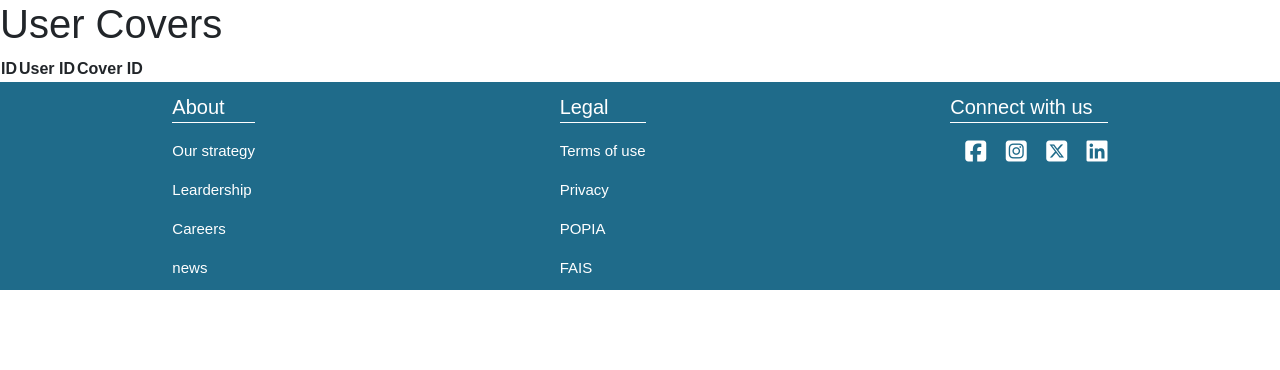
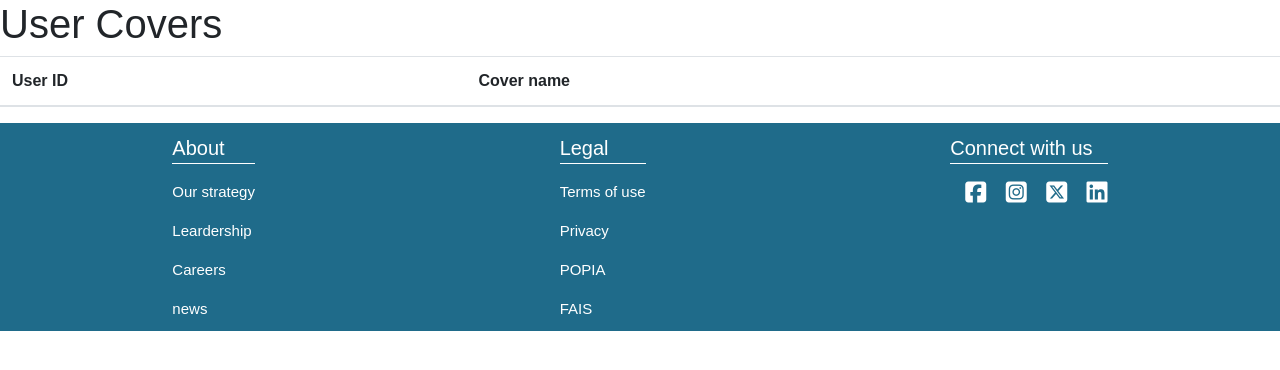
Before and after one commit to Thatom28/Python-project, a Flask app: page /success in a window 1280 px wide. Shown: the part 76-446 px from the top of the page. Run offline with Flask 3, Linux system fonts and the light colour scheme; lists and menus that the app fills with data are empty.

Commit message:
able to view cover name in database

```diff
--- a/routes/add_bp.py
+++ b/routes/add_bp.py
@@ -1,4 +1,4 @@
-from flask import Blueprint, render_template, request, flash
+from flask import Blueprint, render_template, request, flash, send_file
 from extensions import db
 from models.users import User
 from models.user_cover import User_Cover
@@ -14,25 +14,12 @@
 def policy_taken():
     if request.method == "POST":
         logger.info("User has posted to /user_covers route")
-        # userid = request.get["userId"]
-        # username = request.get["username"]
-        cover_id = request.form.get("cover_id")
-        cover_name = request.form.get("cover_name")
-
-        new_cover = User_Cover(cover_name=cover_name)
-        try:
-            db.session.add(new_cover)
-            db.session.commit()
-        except Exception as e:
-            logger.error(f"Failed to add cover to database: {e}")
-            db.session.rollback()  # Undo the change
-            flash("Cover not added")
-        return render_template("user_covers.html")
+        user_covers = User_Cover.query.all()
+        return render_template("user_covers.html", user_covers=user_covers)
 
     else:
-        user_policies = User_Cover.query.all()
-        data = [user_cover.to_dict() for user_cover, _ in user_policies]
-        return render_template("user_covers.html", user_covers=data)
+        user_covers = User_Cover.query.all()
+        return render_template("user_covers.html", user_covers=user_covers)
 
 
 # for the file upload
@@ -50,8 +37,9 @@
 # Adding the policy to the db
 @add_bp.route("/success")
 def create_user_policy():
-    data = {"cover_name": request.form.get("cover_name")}
-    new_cover = User_Cover(**data)
+    cover_name = request.form.get("cover_name")
+
+    new_cover = User_Cover(cover_name=cover_name)
     print(request.form.getlist("Accidents_cover"))
     try:
         db.session.add(new_cover)
@@ -66,8 +54,6 @@
 
 # --------------------------------------------------------
 # CREATE A TABLE FOR THIS
-
-
 @add_bp.route("/add_policy/<id>", methods=["GET", "POST"])
 def add_policy(id):
     car_insurance = Car_insurance.query.get(id)
@@ -82,19 +68,23 @@
         return render_template("add_policy.html")
 
 
-@add_bp.route("/delete_cover", methods=["POST"])
+@add_bp.route("/delete", methods=["POST"])
 def delete_cover_by_id():
-    id = request.form.get("cover_id")
     filter_cover = User_Cover.query.get(id)
     if filter_cover:
         try:
             db.session.delete(filter_cover)
             db.session.commit()
             flash("cover deleted")
-            return render_template("user_covers.html")
+            return render_template(
+                "user_covers.html",
+            )
         except Exception as e:
             db.session.rollback()
             return str(e)
     else:
         flash("cover not found")
         return render_template("user_covers.html")
+
+
+# ----------------------------------------------------------------
--- a/routes/calculation_bp.py
+++ b/routes/calculation_bp.py
@@ -1,8 +1,9 @@
-from flask import Blueprint, request, render_template
+from flask import Blueprint, request, render_template, flash
 import flask_login
 
 # from models.High_risk_areas import High_risk_areas
 from extensions import db
+from models.user_cover import User_Cover
 from datetime import datetime
 from sqlalchemy import exists
 from loguru import logger
@@ -23,6 +24,7 @@
         vehicle_model = request.form.get("vehicle_model")
         year_bought = request.form.get("year_bought")
         car_worth = request.form.get("car_worth")
+        cover_name = request.form.get("cover_name")
         risk_area = [area for area in high_risk_areas if area == location]
         currentYear = datetime.now().year
         if year_bought is not None:
@@ -66,6 +68,16 @@
                 amount = base_price * 2
             else:
                 amount = base_price
+        new_cover = User_Cover(cover_name=cover_name)
+        try:
+            db.session.add(new_cover)
+            db.session.commit()
+            # users_cover = User_Cover.query.all()
+            flash("Cover added successfully")
+        except Exception as e:
+            logger.error(f"Failed to add cover to database: {e}")
+            db.session.rollback()  # Undo the change
+            flash("Cover not added")
         return render_template(
             "quote.html",
             type_of_insurance=type_of_insurance,
@@ -73,6 +85,7 @@
             age=age,
             vehicle_model=vehicle_model,
             amount=base_price,
+            cover_name=cover_name,
         )
     else:
         return render_template("add_policy.html")
--- a/templates/add_policy.html
+++ b/templates/add_policy.html
@@ -28,6 +28,7 @@
         <label for="Fire and explosion">Fire and explosion</label><br>
 
     </div>
+    <input type="hidden" for="cover_name" name="cover_name" value="{{car_insurance.cover_name }}"/>
     <div>
         <label for="cover_name" >Cover name</label>
         <input for="cover_name" name="cover_name" value="{{car_insurance.cover_name }}" disabled />
--- a/templates/quote.html
+++ b/templates/quote.html
@@ -23,6 +23,7 @@
         <p>Location: {{location}}</p>
         <p>Age: {{age}}</p>
         <p>Vehicle type: {{vehicle_model}}</p>
+        <p>Cover name: {{cover_name}}</p>
         <h4>Monthly payment: R{{amount}}</h4>
     </div>
 </div>
@@ -30,7 +31,7 @@
     <form action="{{url_for('add_bp.policy_taken')}}" method="post">
         <button type="submit" class="button">Add_policy</button>
     </form>
-    <a href="" class="btn submit-button">Download</a>
+    <a href="/submitted" class="btn submit-button">Download</a>
 </div>
 
 
--- a/templates/user_covers.html
+++ b/templates/user_covers.html
@@ -1,20 +1,20 @@
 {% extends 'base.html' %}
 {% block body %}
 <h1>User Covers</h1>
-    <table>
+    <table class="table table-striped">
         <thead>
             <tr>
-                <th>ID</th>
                 <th>User ID</th>
-                <th>Cover ID</th>
+                <th>Cover name</th>
+                <th></th>
             </tr>
         </thead>
         <tbody>
             {% for user_cover in user_covers %}
                 <tr>
-                    <td>{{ user_cover.id }}</td>
-                    <td>{{ user_cover.user_id }}</td>
-                    <td>{{ user_cover.cover_id }}</td>
+                    <td>{{ user_cover.cover_name }}</td>
+                    <td><form><button type="submit" class="btn btn-primary">Edit</button></form> <form method="{{url_for('add_bp.delete_cover_by_id')}}"><button type="submit" class="btn btn-danger">Delete</button></form></td>
+                    <!-- <td>{{ user_cover.cover_id }}</td> -->
                 </tr>
             {% endfor %}
         </tbody>
```
